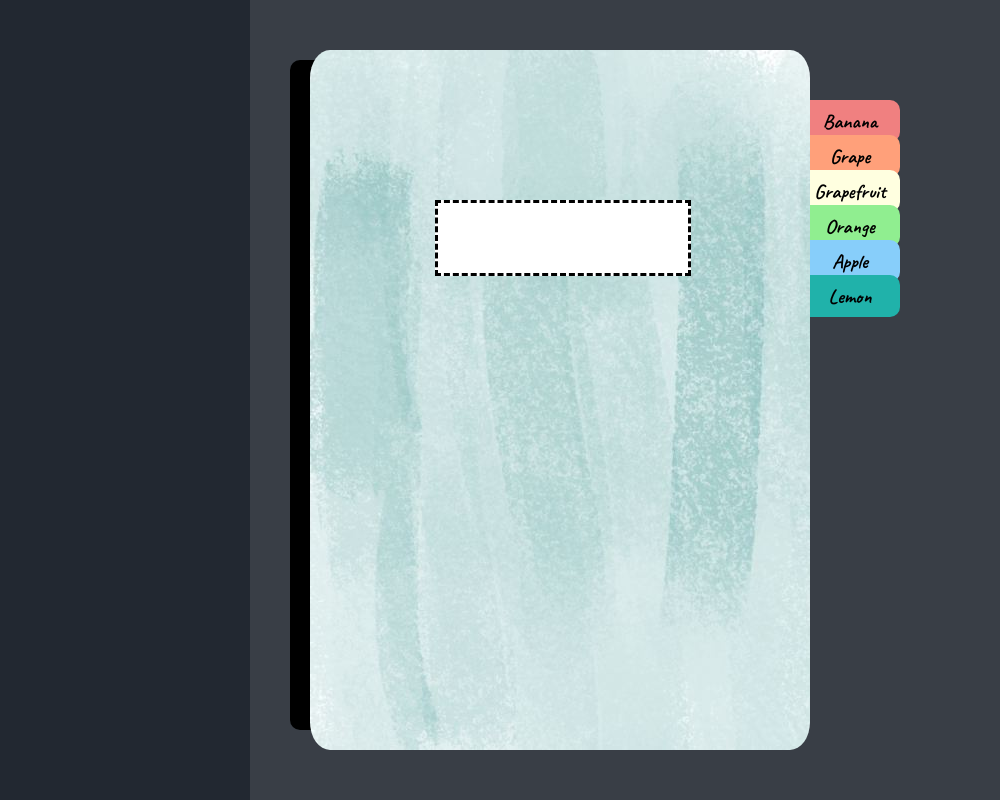
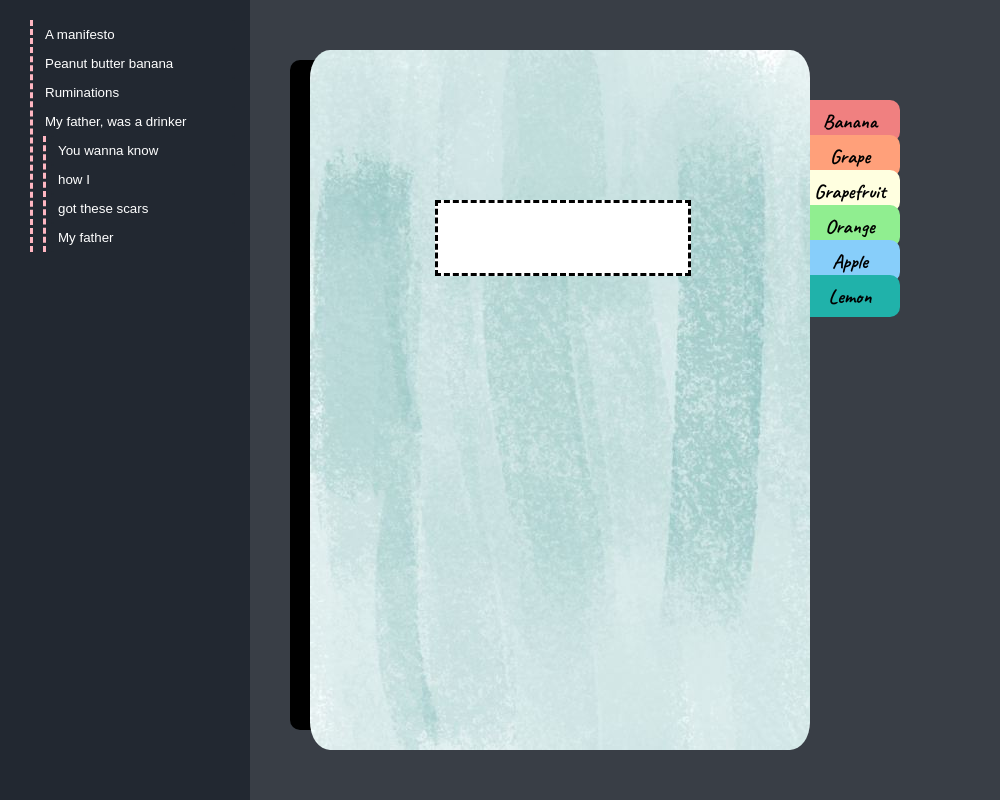
Before and after one commit to cheezytaco101/Noted, an Electron app: page src/index.html in a window 1000 px wide. Drawn offline with Linux system fonts and the light colour scheme.

Commit message:
added sidebar file system ui

```diff
--- a/src/index.css
+++ b/src/index.css
@@ -79,6 +79,34 @@ body {
   background-color: #222831;
 }
 
+#sidebar-filer {
+  padding: 20px;
+}
+
+#sidebar-container {
+  border-left: lightpink dashed;
+  margin-left: 10px;
+}
+
+#sidebar-button {
+  width: 100%;
+  background-color: #222831;
+  padding: 7px;
+  border: none;
+  color: white;
+  border-radius: 3px;
+  margin-left: 5px;
+  text-align: left;
+}
+
+#sidebar-button:hover {
+  background-color: #393e46;
+}
+
+#sidebar-button:active {
+  background-color: white;
+}
+
 #noteBook {
   background-color: #393e46;
   height: 800px;
--- a/src/index.html
+++ b/src/index.html
@@ -6,15 +6,30 @@
     <link rel="stylesheet" href="index.css">
   </head>
   <body style="display: flex; flex-direction: row;">
-    <div id="sidebar"></div>
+    <div id="sidebar">
+      <div id="sidebar-filer">
+        <div id="sidebar-container">
+          <button id="sidebar-button">A manifesto</button>
+          <button id="sidebar-button">Peanut butter banana</button>
+          <button id="sidebar-button">Ruminations</button>
+          <button id="sidebar-button">My father, was a drinker</button>
+          <div id="sidebar-container">
+            <button id="sidebar-button">You wanna know</button>
+            <button id="sidebar-button">how I</button>
+            <button id="sidebar-button">got these scars</button>
+            <button id="sidebar-button">My father</button>
+          </div>
+        </div>
+      </div>
+    </div>
     <div id="noteBook">
       <div id ="noteBook-rim"></div>
-      <input type="button" class="tab" id="noteBook-tab" value="Banana"/>
-      <input type="button" class="tab" id="noteBook-tab" value="Grape" style="top: 135px; background-color: lightsalmon;"/>
-      <input type="button" class="tab" id="noteBook-tab" value="Grapefruit" style="top: 170px; background-color: lightyellow;"/>
-      <input type="button" class="tab" id="noteBook-tab" value="Orange" style="top: 205px; background-color: lightgreen;"/>
-      <input type="button" class="tab" id="noteBook-tab" value="Apple" style="top: 240px; background-color: lightskyblue;"/>
-      <input type="button" class="tab" id="noteBook-tab" value="Lemon" style="top: 275px; background-color: lightseagreen;"/>
+      <input type="button" id="noteBook-tab" value="Banana"/>
+      <input type="button" id="noteBook-tab" value="Grape" style="top: 135px; background-color: lightsalmon;"/>
+      <input type="button" id="noteBook-tab" value="Grapefruit" style="top: 170px; background-color: lightyellow;"/>
+      <input type="button" id="noteBook-tab" value="Orange" style="top: 205px; background-color: lightgreen;"/>
+      <input type="button" id="noteBook-tab" value="Apple" style="top: 240px; background-color: lightskyblue;"/>
+      <input type="button" id="noteBook-tab" value="Lemon" style="top: 275px; background-color: lightseagreen;"/>
       <div id="noteBook-cover">
         <div id="titleBox">
           <input type="text" id="title"/>
```
